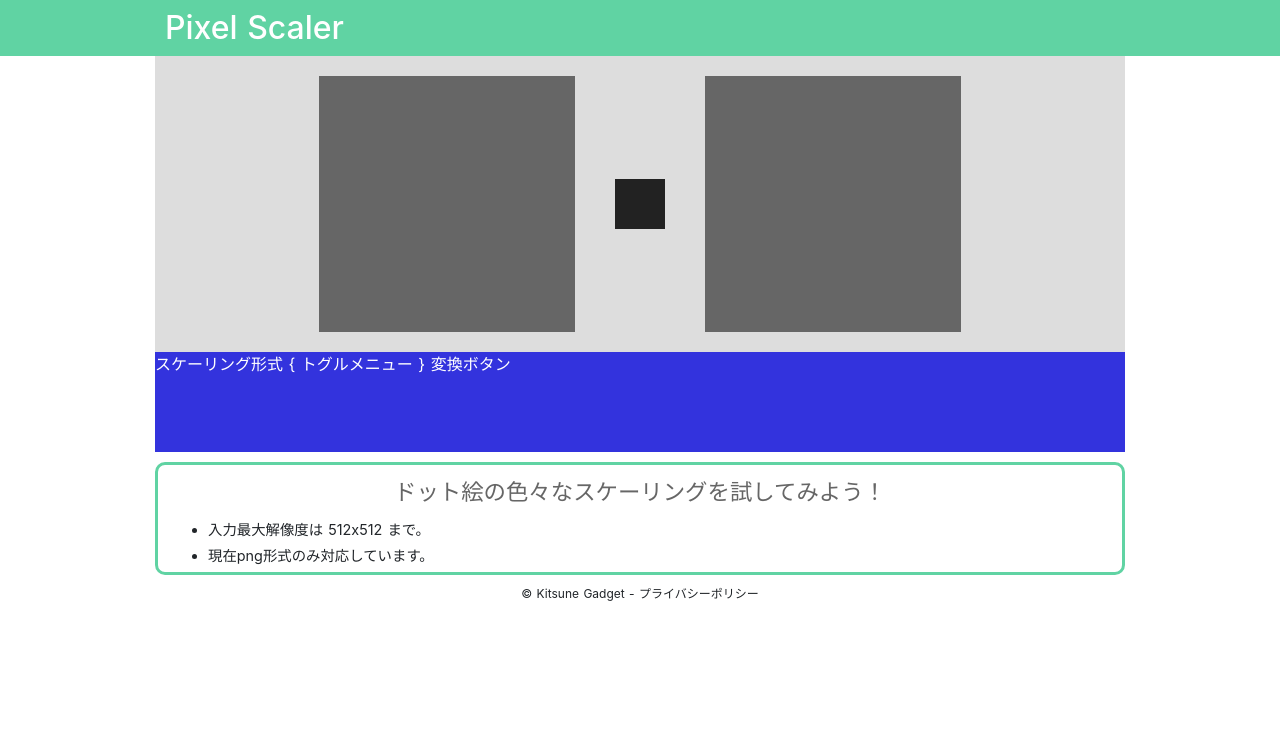
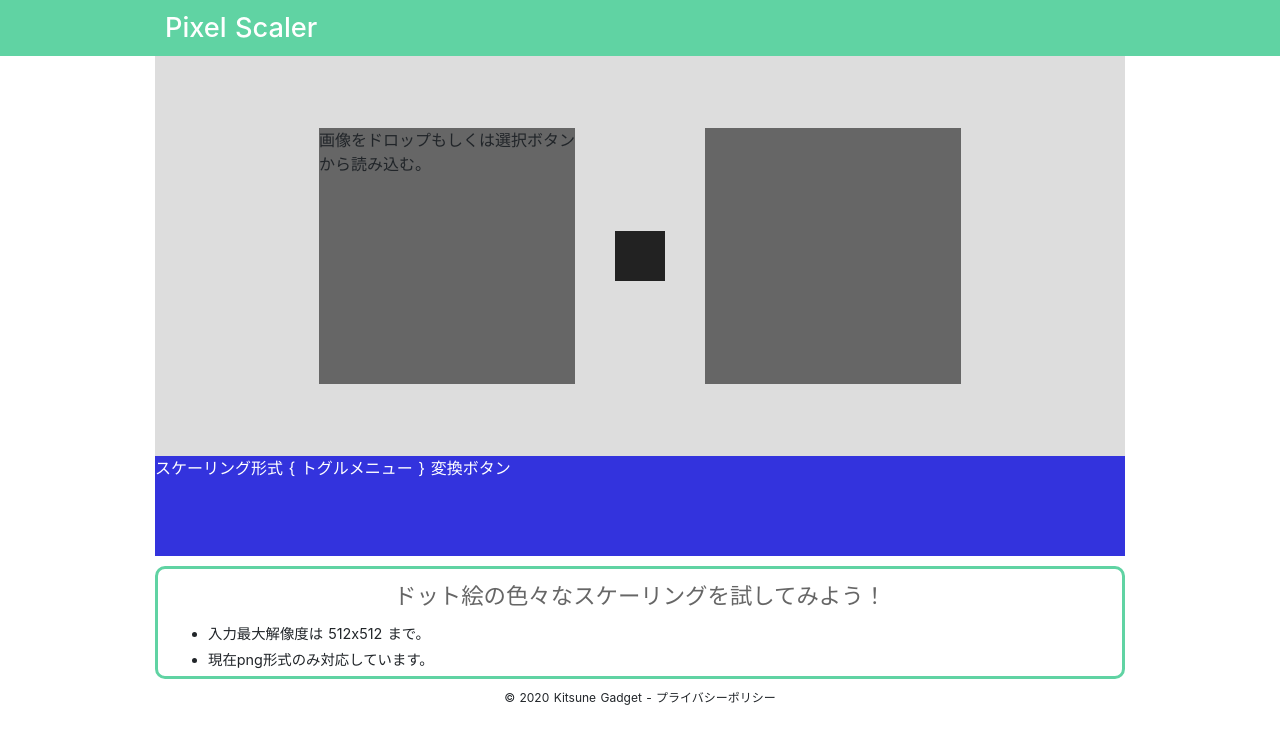
Before and after one commit to kitsunegadget/pixelart-scaler, a Nuxt app: page / in a window 1280 px wide. Shown: the top 744 px of the page. Built offline with nearby package versions, Linux system fonts and the light colour scheme.

Commit message:
ドラッグ処理の実装

```diff
--- a/assets/variables.scss
+++ b/assets/variables.scss
@@ -9,3 +9,10 @@ $color-green: #60d3a3;
     justify-content: center;
     align-items: center;
 }
+@mixin absolute-centering {
+    position: absolute;
+    top: 0;
+    left: 0;
+    right: 0;
+    bottom: 0;
+}
--- a/components/Footer.vue
+++ b/components/Footer.vue
@@ -2,7 +2,7 @@
   <footer class="footer">
     <div class="container">
       <span>
-        &copy; Kitsune Gadget - プライバシーポリシー
+        &copy; 2020 Kitsune Gadget - プライバシーポリシー
       </span>
     </div>
   </footer>
--- a/components/Header.vue
+++ b/components/Header.vue
@@ -18,9 +18,9 @@
   color: $color-white;
 
   .title {
-    font-size: 2em;
+    font-size: 1.7em;
     margin: 10px;
-    line-height: 1.1em;
+    line-height: 1.3em;
     cursor: default;
   }
 }
--- a/components/content/PixelScaler.vue
+++ b/components/content/PixelScaler.vue
@@ -1,8 +1,14 @@
 <template>
-  <div class="pixel-scaler">
-    <PixelScalerTop />
-    <div class="pixel-scaler-bottom">
-      <div class="scale-style">
+  <div class="pixel-scaler dragArea">
+    <div v-show="isShowOverlay" class="drag-overlay dragArea">
+      <div class="drag-overlay-cover dragArea" />
+      <div class="drag-overlay-inside dragArea">
+        変換したいドット画像をドロップ
+      </div>
+    </div>
+    <PixelScalerTop class="dragArea" />
+    <div class="pixel-scaler-bottom dragArea">
+      <div class="scale-style dragArea">
         スケーリング形式 { トグルメニュー } 変換ボタン
       </div>
     </div>
@@ -16,11 +22,83 @@ import PixelScalerTop from './PixelScalerTop.vue'
 export default Vue.extend({
   components: {
     PixelScalerTop
+  },
+  data() {
+    return {
+      isShowOverlay: false
+    }
+  },
+  mounted() {
+    document.addEventListener(
+      'dragenter',
+      (event: DragEvent) => {
+        if (event !== null && event.target !== null) {
+          const elem = event.target as HTMLElement
+          if (elem.className.includes('dragArea')) {
+            this.isShowOverlay = true
+          }
+        }
+      },
+      false
+    )
+    document.addEventListener(
+      'dragover',
+      event => {
+        event.preventDefault()
+      },
+      false
+    )
+    document.addEventListener(
+      'dragleave',
+      (event: DragEvent) => {
+        if (event !== null && event.target !== null) {
+          const elem = event.target as HTMLElement
+          if (elem.className.includes('drag-overlay-cover')) {
+            this.isShowOverlay = false
+          }
+        }
+      },
+      false
+    )
+    document.addEventListener(
+      'drop',
+      (event: DragEvent) => {
+        event.preventDefault()
+        if (event !== null && event.target !== null) {
+          const elem = event.target as HTMLElement
+          if (elem.className.includes('dragArea')) {
+            this.isShowOverlay = false
+          }
+        }
+      },
+      false
+    )
   }
 })
 </script>
 
 <style lang="scss">
+.pixel-scaler {
+  position: relative;
+}
+.drag-overlay {
+  @include absolute-centering;
+  padding: 10px;
+  opacity: 0.9;
+  background: #fff;
+
+  &-inside {
+    height: 100%;
+    border: dashed #eee 10px;
+    color: #999;
+    font-size: 1.6em;
+    @include flex-centering(row);
+  }
+
+  &-cover {
+    @include absolute-centering;
+  }
+}
 .pixel-scaler-bottom {
   height: 100px;
   background: #3333dd;
--- a/components/content/PixelScalerTop.vue
+++ b/components/content/PixelScalerTop.vue
@@ -1,6 +1,8 @@
 <template>
   <div class="pixel-scaler-top">
-    <div class="input-image"></div>
+    <div class="input-image">
+      画像をドロップもしくは選択ボタンから読み込む。
+    </div>
     <div class="transform-arrow"></div>
     <div class="output-image"></div>
   </div>
@@ -8,13 +10,12 @@
 
 <style lang="scss">
 .pixel-scaler-top {
-  position: relative;
   @include flex-centering(row);
-  // height: 500px;
+  height: 400px;
   background: #ddd;
 }
 .input-image {
-  margin: 20px;
+  margin: 40px 20px;
   height: 256px;
   width: 256px;
   background: #666;
```
